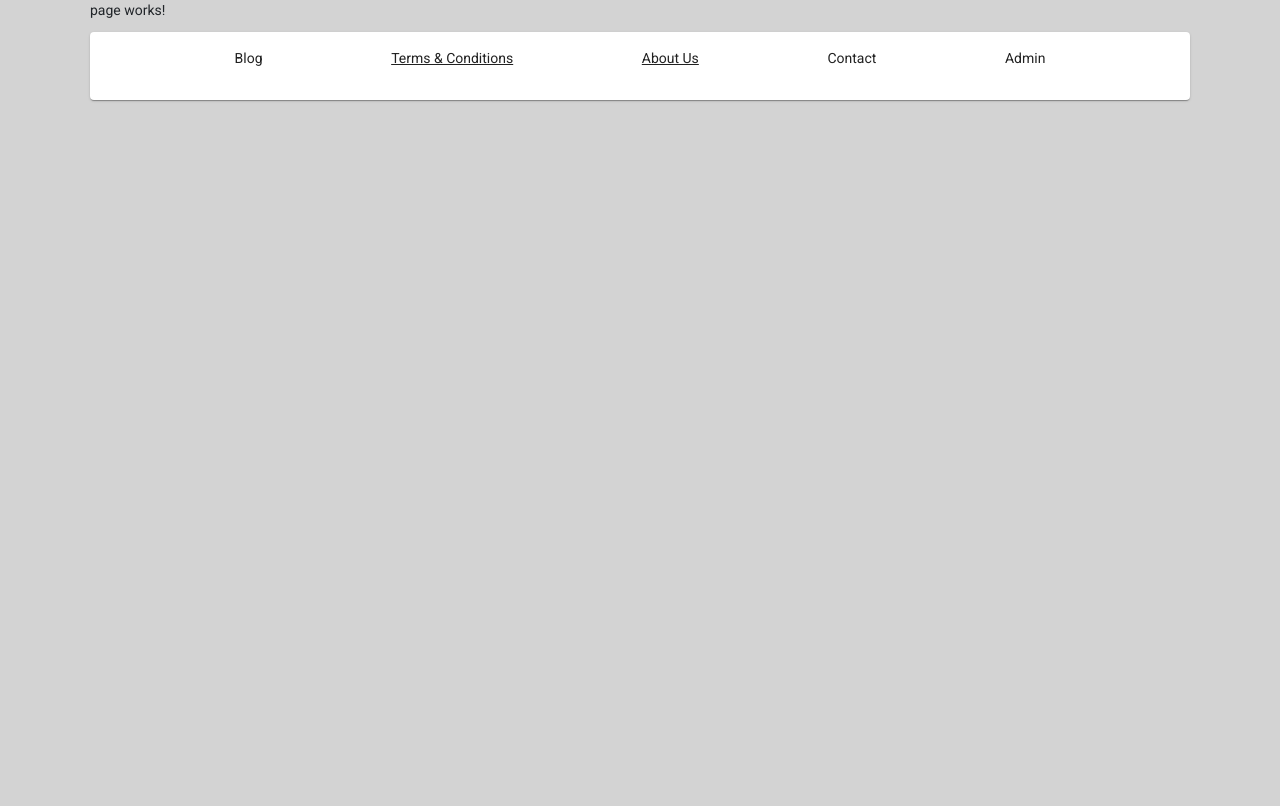
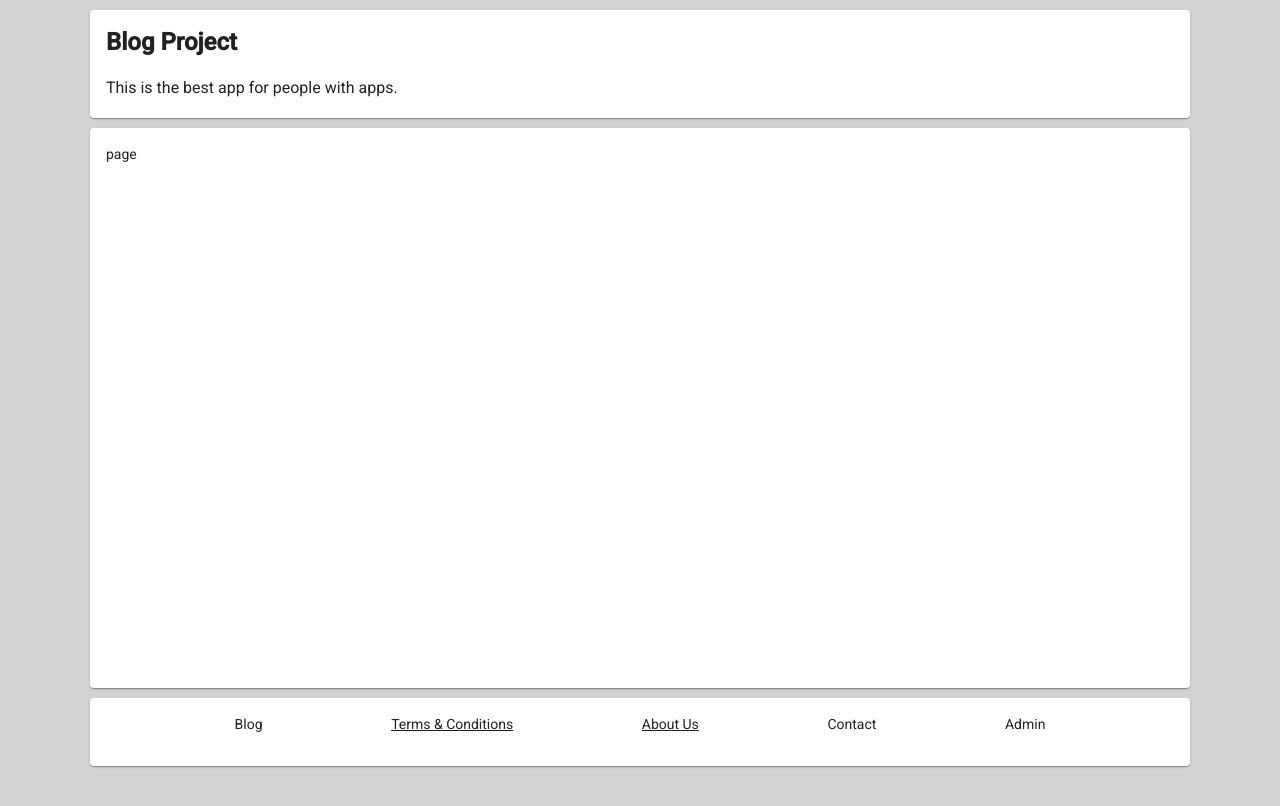
Before and after one commit to SanyiToth/simple-blog-angular, an Angular app: page /page in a window 1280 px wide. Shown: the top 806 px of the page. Built offline with nearby package versions, Linux system fonts and the light colour scheme.

Commit message:
page component design has been changed

```diff
--- a/src/app/core/components/page/page.component.css
+++ b/src/app/core/components/page/page.component.css
@@ -0,0 +1,8 @@
+h1 {
+  font-weight: bolder;
+}
+
+mat-card {
+  height: 70vh;
+  margin-bottom: 10px;
+}
--- a/src/app/core/components/page/page.component.html
+++ b/src/app/core/components/page/page.component.html
@@ -1 +1,7 @@
-<p>page works!</p>
+<app-header>
+  <h1>Blog Project</h1>
+  <h3>This is the best app for people with apps.</h3>
+</app-header>
+<mat-card>
+  <p>page</p>
+</mat-card>
```
Also changed, not shown: src/app/core/core.module.ts (+6 -2 lines).
